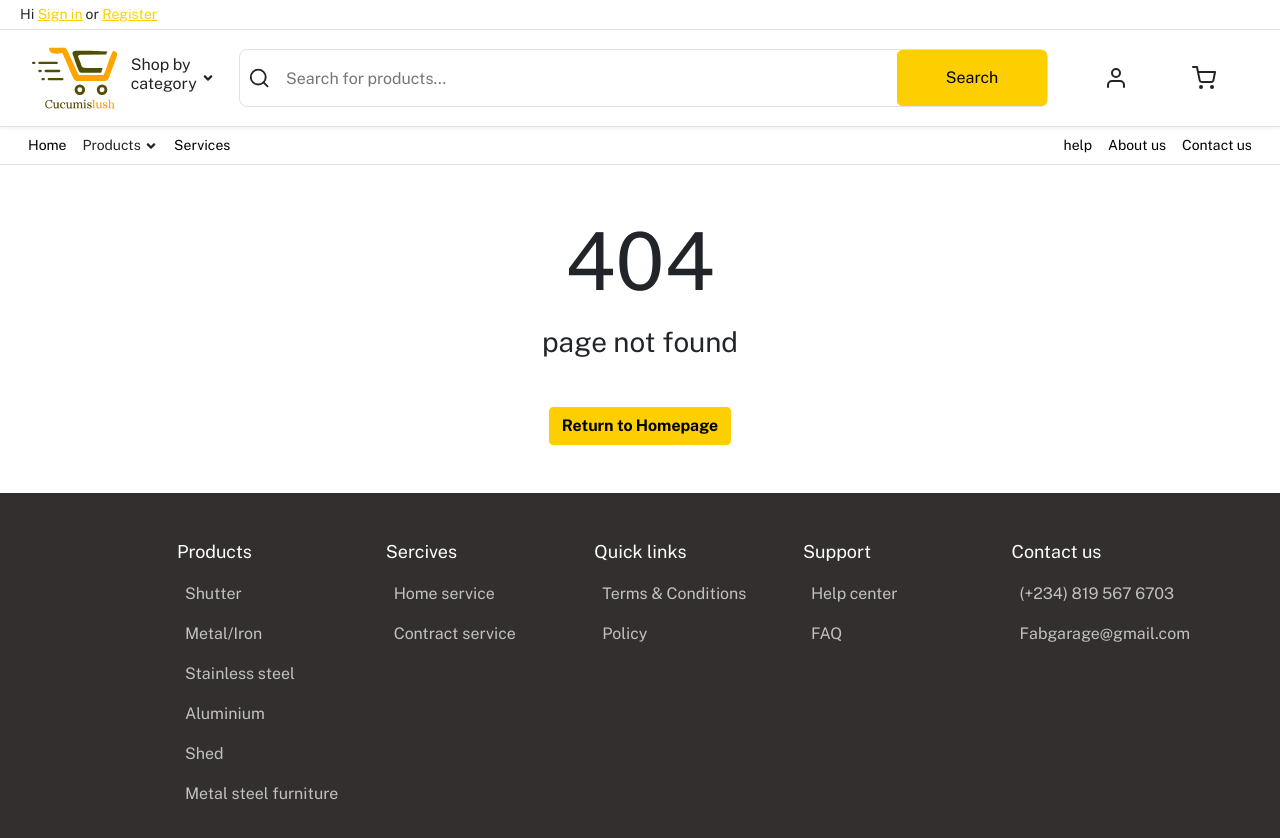
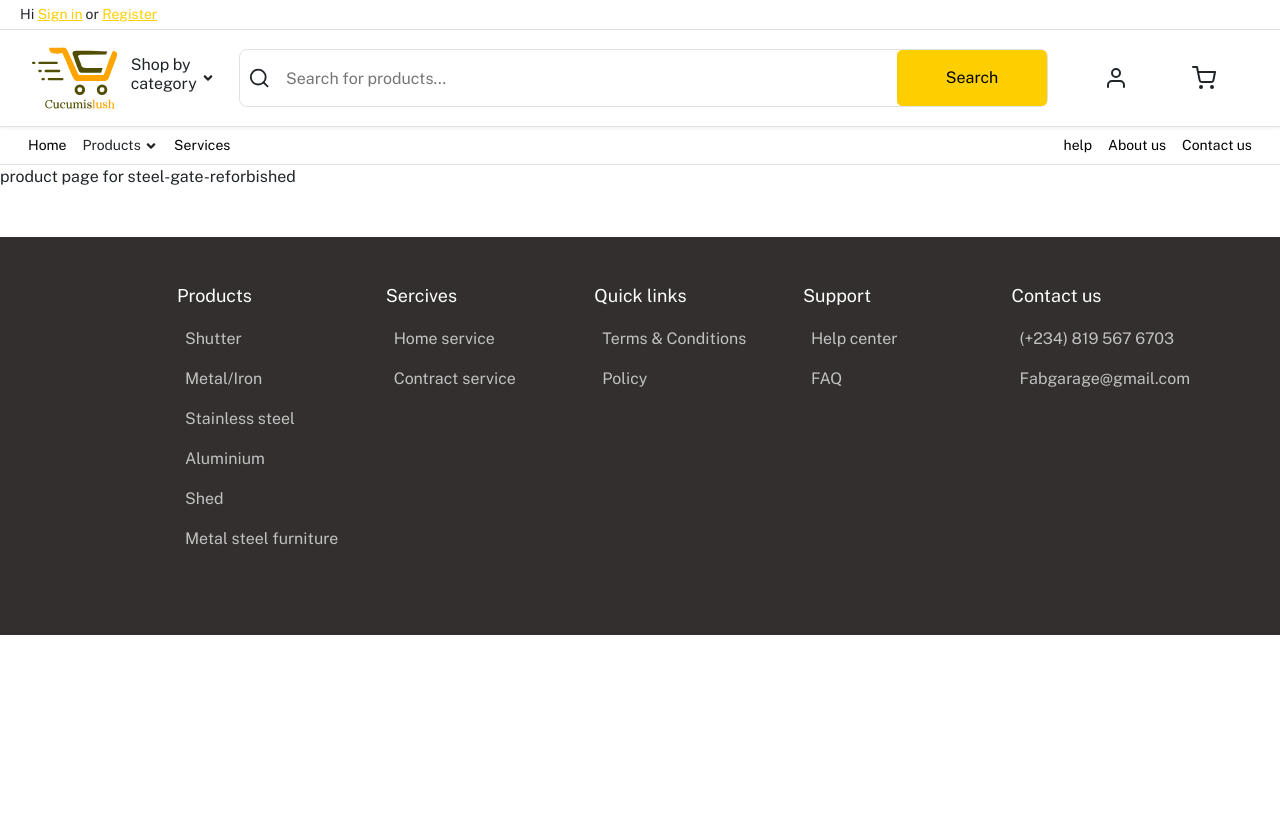
Before and after one commit to AY001A/FAB-SHOP, a React (Create React App) app: page /products/282/steel-gate-reforbished in a window 1280 px wide. Shown: the top 838 px of the page. After the commit the page ends 800 px from the top, so only its background shows below. Built offline with nearby package versions, Linux system fonts and the light colour scheme.

Commit message:
product page

```diff
--- a/src/App.js
+++ b/src/App.js
@@ -9,6 +9,7 @@ import PasswordReset from "./pages/auth/forgetPassword/PasswordReset";
 import AuthLayout from "./containers/layout/AuthLayout/AuthLayout";
 import ForgetPassword from "./pages/auth/forgetPassword/ForgetPassword";
 import ServicesHomePage from "./pages/services/ServicesHomePage";
+import ProductPage from "./pages/product/ProductPage";
 // import ServicePage from "./pages/services/ServicePage";
 import { lazy, Suspense } from "react";
 import ScrollToTop from "./components/scroll-to-top/ScrollToTop";
@@ -49,6 +50,8 @@ function App() {
             element={<ProductCategoryPage />}
           />
 
+          <Route path="products/:productId/:title" element={<ProductPage />} />
+
           {/* todo make work */}
           <Route path="resetpassword/" element={<PasswordReset />}>
             {/* <Route path=":ownerId" element={<PasswordReset />} /> */}
--- a/src/components/cards/product-card/ProductCard.js
+++ b/src/components/cards/product-card/ProductCard.js
@@ -3,10 +3,12 @@ import "./style.scss";
 import RatingsViewOnly from "../../rating/RatingsViewOnly";
 import ReviewCount from "../../review-count/ReviewCount";
 import DoorImage from "../../../assets/images/door.jpg";
+import { Link } from "react-router-dom";
 
 const ProductCard = () => {
   return (
     <div className="card border-0 products-card mb-4">
+      <Link to={"/products/282/steel-gate-reforbished"}>
         <div className="products-card-image-wrapper card-img">
           <img
             src={DoorImage}
@@ -14,9 +16,12 @@ const ProductCard = () => {
             className="card-img products-card-image"
           />
         </div>
+      </Link>
       <div className="topdeals-description-wrapper pt-2">
         <div className="product-title-wrapper">
+          <Link to={"/products/282/steel-gate-reforbished"}>
             <p className="topdeals-title text-truncate fw-normal">Metal Gate</p>
+          </Link>
           <p className="topdeals-price mb-0 fw-bold">&#8358;70,000</p>
         </div>
 
--- a/src/components/cards/product-card/style.scss
+++ b/src/components/cards/product-card/style.scss
@@ -19,6 +19,15 @@
       font-size: 12px;
     }
 
+    a {
+      text-decoration: none;
+      color: inherit;
+
+      &:hover {
+        text-decoration: underline;
+      }
+    }
+
     @media (min-width: 576px) {
       flex-direction: row;
       p {
--- /dev/null
+++ b/src/pages/product/ProductPage.js
@@ -0,0 +1,11 @@
+import React from "react";
+import "./style.scss";
+import { useParams } from "react-router-dom";
+
+const ProductPage = () => {
+  const { productId, title } = useParams();
+
+  return <div>product page for {title} </div>;
+};
+
+export default ProductPage;
```
Also changed, not shown: src/pages/product/style.scss (added). Lines whose indentation alone changed are shown as unchanged.
